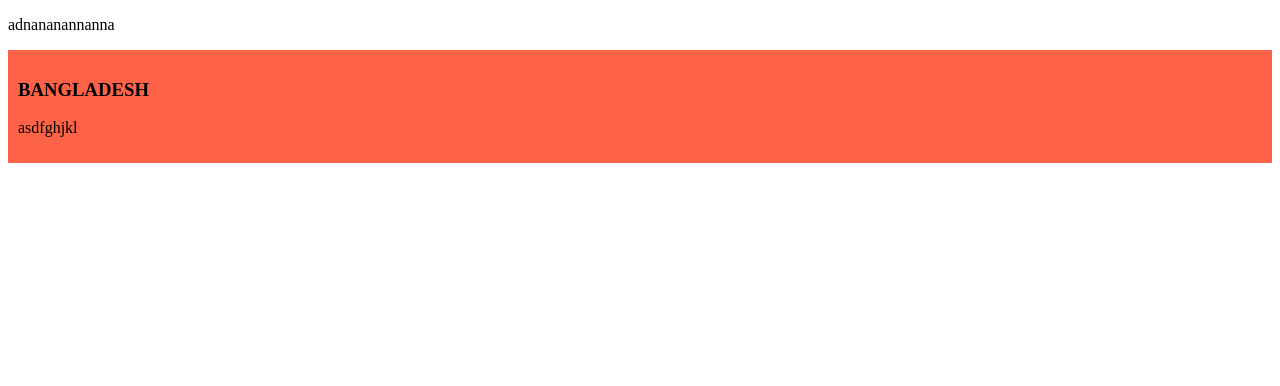
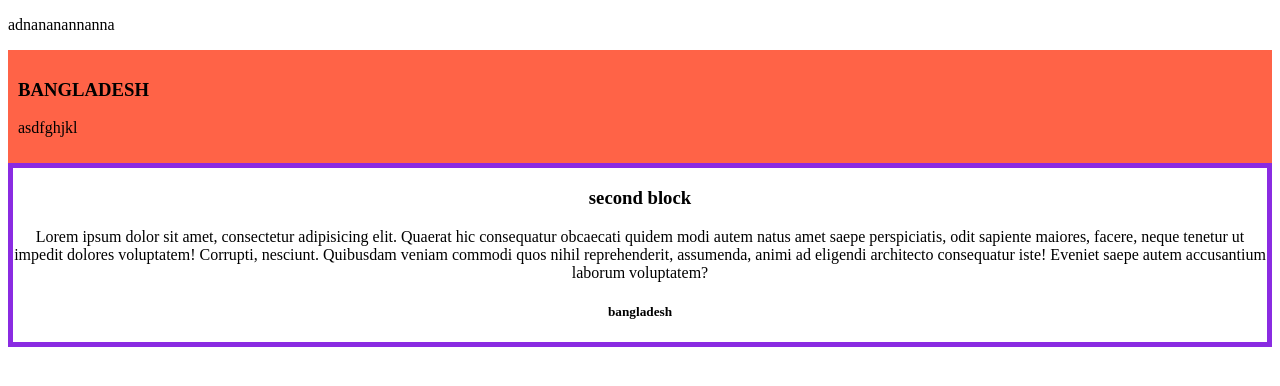
Before and after one commit to Adnan-Rony/programming-hero, a plain HTML site: page index.html in a window 1280 px wide. Drawn offline with Linux system fonts and the light colour scheme.

Commit message:
first commit

```diff
--- a/index.css
+++ b/index.css
@@ -2,3 +2,8 @@
     background-color: tomato;
     padding: 10px;
 }
+.jadu{
+    border: 5px solid blueviolet;
+    text-align: center;
+
+}
--- a/index.html
+++ b/index.html
@@ -7,11 +7,16 @@
     <link rel="stylesheet" href="index.css">
 </head>
 <body>
-    <p>adnananannanna
+    <p>adnananannanna</p>
        <div class="adu">
         <h3>BANGLADESH</h3>
         <p>asdfghjkl</p>
        </div>
-    </p>
+       <div class="jadu">
+        <h3>second block</h3>
+        <p>Lorem ipsum dolor sit amet, consectetur adipisicing elit. Quaerat hic consequatur obcaecati quidem modi autem natus amet saepe perspiciatis, odit sapiente maiores, facere, neque tenetur ut impedit dolores voluptatem! Corrupti, nesciunt. Quibusdam veniam commodi quos nihil reprehenderit, assumenda, animi ad eligendi architecto consequatur iste! Eveniet saepe autem accusantium laborum voluptatem?</p>
+        <h5>bangladesh</h5>
+       </div>
+
 </body>
 </html>
```
